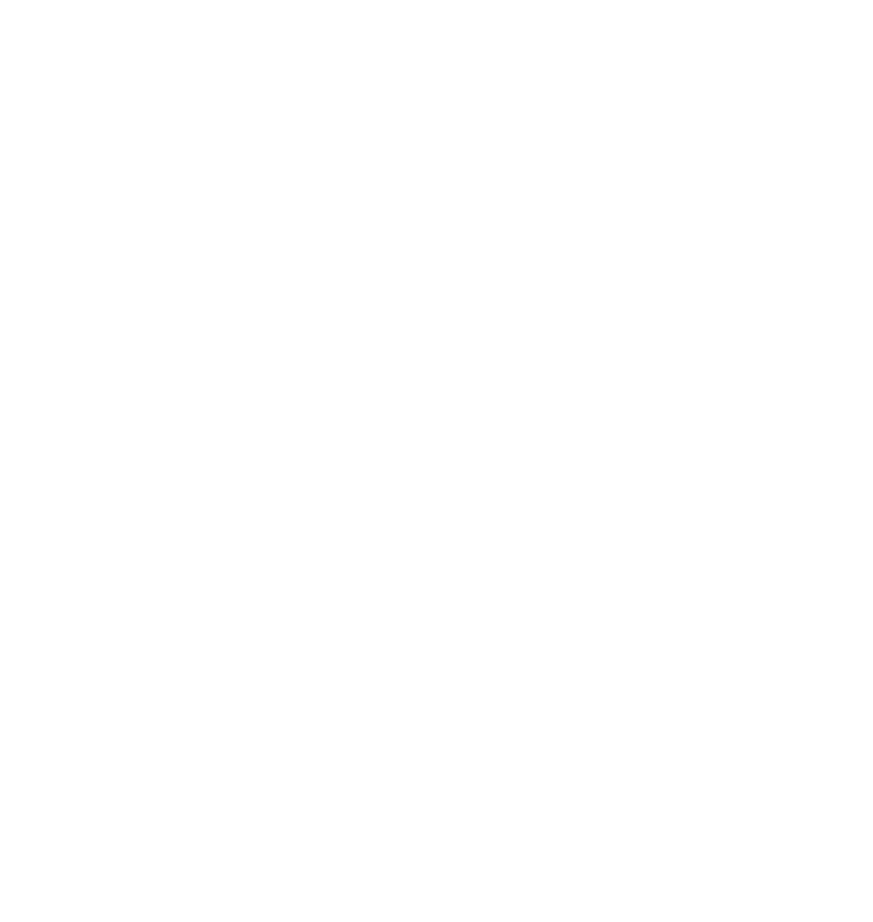
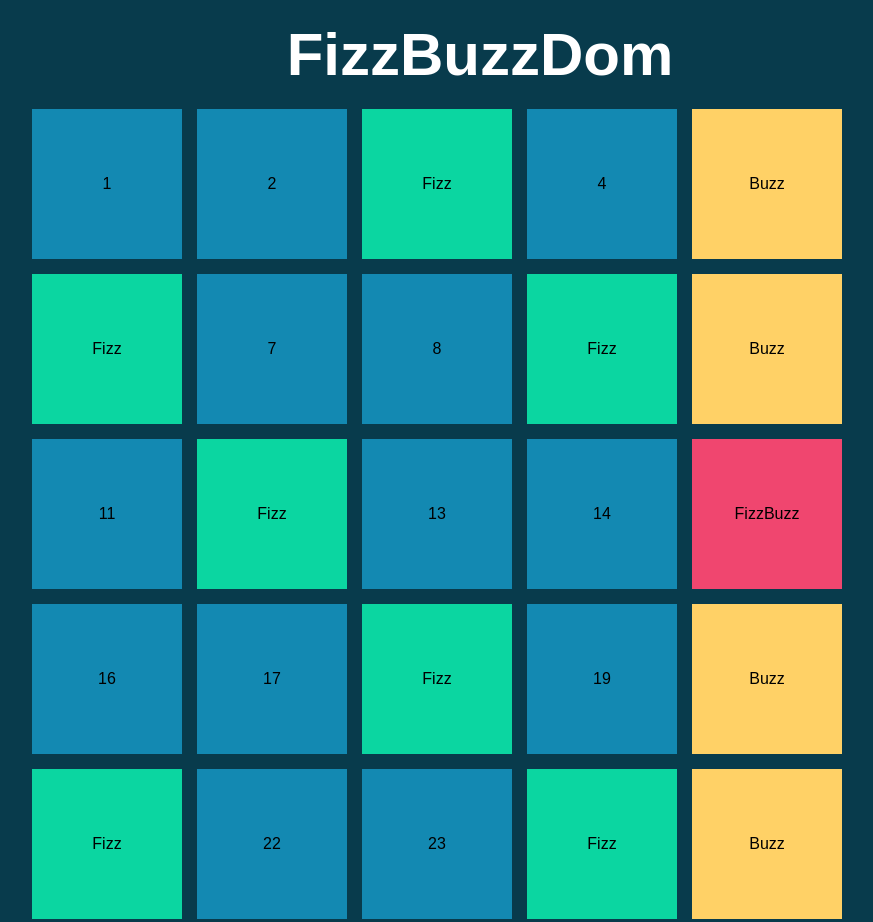
Before and after one commit to Cirino99/js-fizzbuzzdom, a plain HTML site: page index.html in a window 1280 px wide. Shown: the top 922 px of the page, without its empty margins (160-1033 px from the left). Before the commit the page ends 800 px from the top, so only its background shows below. Drawn offline with Linux system fonts and the light colour scheme.

Commit message:
sito finito

```diff
--- a/css/style.css
+++ b/css/style.css
@@ -3,3 +3,47 @@
     padding: 0;
     box-sizing: border-box;
 }
+
+/* body */
+body {
+    background-color: #083b4c;
+    font-family: Arial, Helvetica, sans-serif;
+}
+/* header */
+header {
+    padding: 20px 0;
+    text-align: center;
+}
+header h1 {
+    font-size: 60px;
+    color: white;
+}
+/* main */
+main {
+    display: flex;
+    justify-content: center;
+}
+#mainbox {
+    display: flex;
+    flex-wrap: wrap;
+    width: 70%;
+    margin: 0 auto;
+    gap: 15px;
+}
+.box {
+    display: flex;
+    justify-content: center;
+    align-items: center;
+    width: 150px;
+    height: 150px;
+    background-color: #1389b2;
+}
+.fizz {
+    background-color: #0bd6a1;
+}
+.buzz {
+    background-color: #ffd166;
+}
+.fizzbuzz {
+    background-color: #f0466f;
+}
--- a/index.html
+++ b/index.html
@@ -8,6 +8,14 @@
     <title>FizzBuzzDom</title>
 </head>
 <body>
+    <header>
+        <h1>FizzBuzzDom</h1>
+    </header>
+    <main>
+        <section id="mainbox">
+
+        </section>
+    </main>
     <script src="js/script.js"></script>
 </body>
 </html>
--- a/js/script.js
+++ b/js/script.js
@@ -3,20 +3,28 @@
     Buzz per i multipli di 5 e FizzBuzz per i multipli di entrambi (3 e 5).
 */
 
-for(let i=1; i<101; i++){
+const mybox = document.getElementById('mainbox');
+let element = `<div class="box">1</div>`;
+for(let i=2; i<101; i++){
     if(i%3===0){
         if(i%5===0){
+            element += `<div class="box fizzbuzz">FizzBuzz</div>`;
             console.log('Iterazione: FizzBuzz');
         } else {
+            element += `<div class="box fizz">Fizz</div>`;
             console.log('Iterazione: Fizz');
         }
     } else if(i%5===0){
         if(i%3===0){
+            element += `<div class="box fizzbuzz">FizzBuzz</div>`;
             console.log('Iterazione: FizzBuzz');
         } else {
+            element += `<div class="box buzz">Buzz</div>`;
             console.log('Iterazione: Buzz');
         }
     } else {
+        element += `<div class="box">${i}</div>`;
         console.log('Iterazione:',i);
     }
 }
+mybox.innerHTML += element;
```
